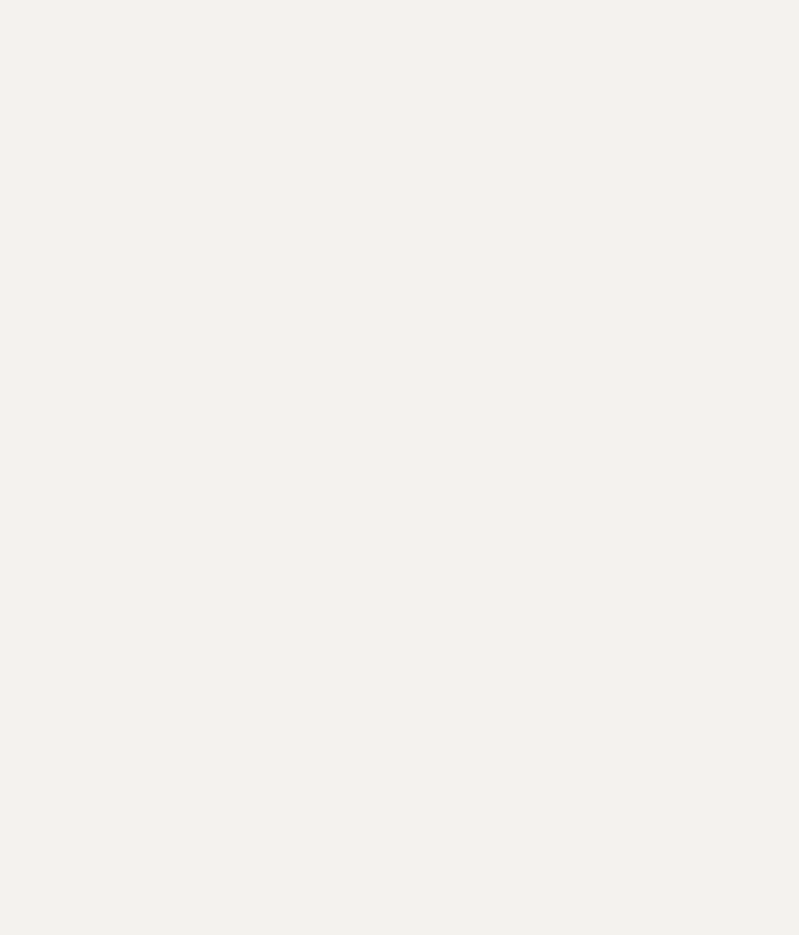
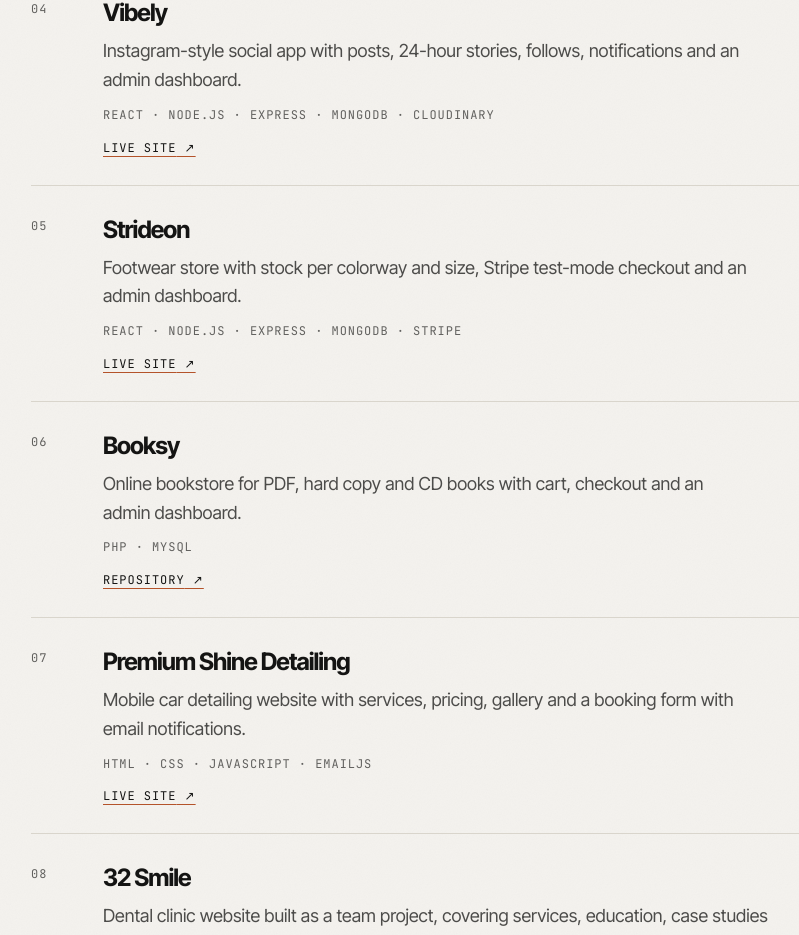
Before and after one commit to fahadmusa725/portfolio, a Next.js app: page / in a window 1280 px wide. Shown: the part 1858-2793 px from the top of the page, without its empty margins (121-920 px from the left). Before the commit the page ends 1773 px from the top, so only its background shows below. Built offline with nearby package versions, Linux system fonts and the light colour scheme.

Commit message:
add remaining selected work rows

```diff
--- /dev/null
+++ b/components/ProjectRow.tsx
@@ -0,0 +1,59 @@
+import { selectedWork, type Project } from "@/content/site";
+
+type ProjectRowProps = {
+  project: Project;
+  number: string;
+};
+
+const rowLink =
+  "font-mono text-label uppercase text-ink underline decoration-accent underline-offset-4";
+
+export default function ProjectRow({ project, number }: ProjectRowProps) {
+  const { links, stack, summary, title } = project;
+
+  return (
+    <li className="border-t border-line last:border-b">
+      <div className="grid grid-cols-[2.5rem_minmax(0,1fr)] gap-x-4 gap-y-2 py-6 sm:grid-cols-[3rem_minmax(0,1fr)] sm:gap-x-6 sm:py-7">
+        <p className="font-mono text-label uppercase text-ink/65 sm:pt-1">{number}</p>
+
+        <div className="min-w-0">
+          <h3 className="text-xl sm:text-2xl">{title}</h3>
+
+          <p className="measure mt-2 text-ink/75">{summary}</p>
+
+          <p className="mt-3 font-mono text-label uppercase text-ink/65">
+            {stack.join(" \u00b7 ")}
+          </p>
+
+          <div className="mt-4 flex flex-wrap items-center gap-x-6 gap-y-2">
+            {links.live ? (
+              <a
+                href={links.live}
+                target="_blank"
+                rel="noopener noreferrer"
+                className={rowLink}
+              >
+                {selectedWork.linkLabels.live}
+                <span aria-hidden="true"> ↗</span>
+                <span className="sr-only"> (opens in a new tab)</span>
+              </a>
+            ) : null}
+
+            {links.repo ? (
+              <a
+                href={links.repo}
+                target="_blank"
+                rel="noopener noreferrer"
+                className={rowLink}
+              >
+                {selectedWork.linkLabels.repo}
+                <span aria-hidden="true"> ↗</span>
+                <span className="sr-only"> (opens in a new tab)</span>
+              </a>
+            ) : null}
+          </div>
+        </div>
+      </div>
+    </li>
+  );
+}
--- a/components/sections/SelectedWork.tsx
+++ b/components/sections/SelectedWork.tsx
@@ -1,6 +1,7 @@
 import Image from "next/image";
 
-import { flagshipProject, selectedWork } from "@/content/site";
+import ProjectRow from "@/components/ProjectRow";
+import { flagshipProject, selectedWork, workProjects } from "@/content/site";
 
 const cardLink =
   "font-mono text-label uppercase underline underline-offset-4 transition-colors duration-200";
@@ -72,6 +73,16 @@ export default function SelectedWork() {
           </div>
         </div>
       </article>
+
+      <ol className="mt-6 sm:mt-8">
+        {workProjects.map((project, index) => (
+          <ProjectRow
+            key={project.title}
+            project={project}
+            number={String(index + 2).padStart(2, "0")}
+          />
+        ))}
+      </ol>
     </section>
   );
 }
--- a/content/site.ts
+++ b/content/site.ts
@@ -82,6 +82,77 @@ export const selectedWork: WorkSection = {
   },
 };
 
+/**
+ * Ordered hairline rows shown under the flagship card. Row numbers are derived
+ * from position, so the flagship card counts as 01.
+ */
+export const workProjects: Project[] = [
+  {
+    title: "DineFlow",
+    summary:
+      "Multi-tenant restaurant POS. Each restaurant's menu, staff, inventory, orders and reports stay separate, with plan-based access control.",
+    stack: ["React", "Node.js", "Express", "MongoDB"],
+    links: {
+      repo: "https://github.com/fahadmusa725/pos-saas",
+    },
+  },
+  {
+    title: "ProjectFlow",
+    summary:
+      "Kanban project management tool with real-time board sync, role-based projects and a delivery dashboard.",
+    stack: ["Next.js", "TypeScript", "MongoDB", "Ably"],
+    links: {
+      live: "https://fahad-projectflow.vercel.app",
+      repo: "https://github.com/fahadmusa725/projectflow",
+    },
+  },
+  {
+    title: "Vibely",
+    summary:
+      "Instagram-style social app with posts, 24-hour stories, follows, notifications and an admin dashboard.",
+    stack: ["React", "Node.js", "Express", "MongoDB", "Cloudinary"],
+    links: {
+      live: "https://vibely-e8zu.vercel.app",
+    },
+  },
+  {
+    title: "Strideon",
+    summary:
+      "Footwear store with stock per colorway and size, Stripe test-mode checkout and an admin dashboard.",
+    stack: ["React", "Node.js", "Express", "MongoDB", "Stripe"],
+    links: {
+      live: "https://strideon-store.vercel.app",
+    },
+  },
+  {
+    title: "Booksy",
+    summary:
+      "Online bookstore for PDF, hard copy and CD books with cart, checkout and an admin dashboard.",
+    stack: ["PHP", "MySQL"],
+    links: {
+      repo: "https://github.com/fahadmusa725/Booksy",
+    },
+  },
+  {
+    title: "Premium Shine Detailing",
+    summary:
+      "Mobile car detailing website with services, pricing, gallery and a booking form with email notifications.",
+    stack: ["HTML", "CSS", "JavaScript", "EmailJS"],
+    links: {
+      live: "https://premiumshinedetailing.vercel.app",
+    },
+  },
+  {
+    title: "32 Smile",
+    summary:
+      "Dental clinic website built as a team project, covering services, education, case studies and appointment booking.",
+    stack: ["HTML", "CSS", "JavaScript"],
+    links: {
+      live: "https://dental-clinic-website-jade-kappa.vercel.app",
+    },
+  },
+];
+
 export const flagshipProject: Project = {
   title: "CareFlow HMS",
   summary:
```
